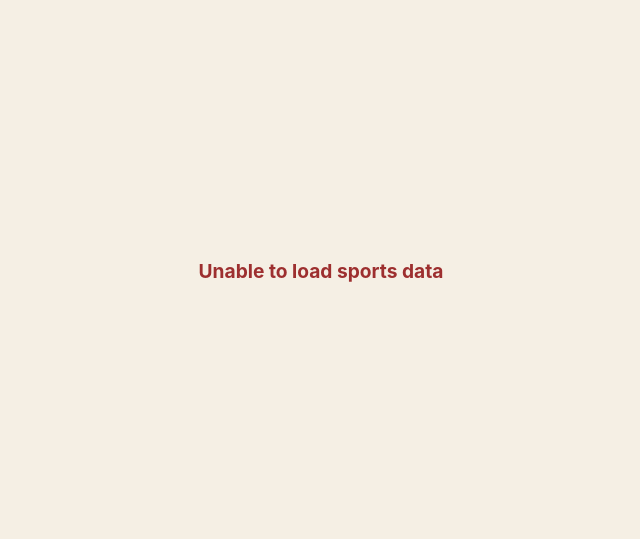
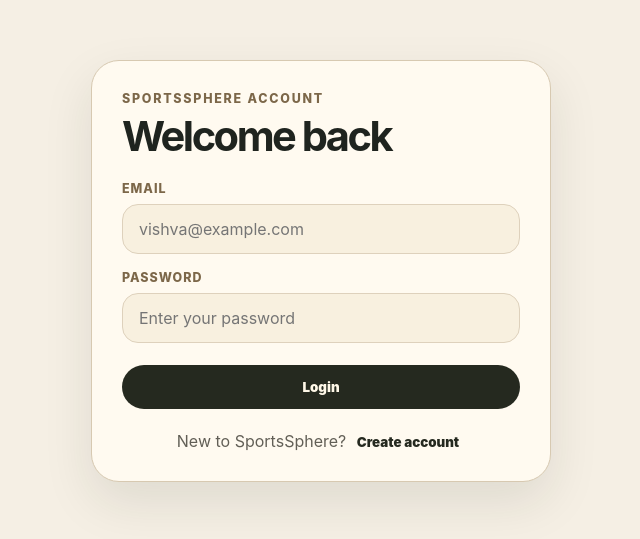
Before and after one commit to ViMo018/SportsSphere, a React (Vite) app in the folder client/: page /login in a window 1280 px wide. Before the commit this address led to /. Shown: the part 129-668 px from the top of the page, without its empty margins (319-959 px from the left). Built offline with nearby package versions, Linux system fonts and the light colour scheme; no server answers.

Commit message:
feat: add frontend auth pages

```diff
--- a/client/src/App.css
+++ b/client/src/App.css
@@ -334,3 +334,88 @@
     max-width: none;
   }
 }
+.auth-page {
+  min-height: 100vh;
+  display: grid;
+  place-items: center;
+  padding: 32px 16px;
+}
+
+.auth-card {
+  width: min(460px, 100%);
+  border: 1px solid #d7c9b1;
+  border-radius: 28px;
+  background: #fffaf0;
+  padding: 30px;
+  box-shadow: 0 20px 50px rgba(31, 36, 31, 0.1);
+}
+
+.auth-card h1 {
+  margin: 0 0 24px;
+  font-size: 2.6rem;
+  line-height: 1;
+  letter-spacing: -0.06em;
+}
+
+.auth-form {
+  display: grid;
+  gap: 16px;
+}
+
+.auth-form label {
+  display: grid;
+  gap: 8px;
+}
+
+.auth-form span {
+  font-size: 0.78rem;
+  font-weight: 800;
+  color: #7c6749;
+  text-transform: uppercase;
+  letter-spacing: 0.08em;
+}
+
+.auth-form input {
+  width: 100%;
+  border: 1px solid #ded1bc;
+  border-radius: 16px;
+  background: #f8f0df;
+  padding: 14px 16px;
+  font: inherit;
+  outline: none;
+}
+
+.auth-form input:focus {
+  border-color: #25291f;
+  background: #fff9ec;
+}
+
+.auth-form button {
+  border: 0;
+  border-radius: 999px;
+  background: #25291f;
+  color: #fff8e8;
+  padding: 14px 18px;
+  font-weight: 900;
+  cursor: pointer;
+  margin-top: 6px;
+}
+
+.auth-form button:disabled {
+  background: #b8aa91;
+  cursor: not-allowed;
+}
+
+.auth-footer {
+  margin: 22px 0 0;
+  text-align: center;
+  color: #625f56;
+}
+
+.auth-footer button {
+  border: 0;
+  background: transparent;
+  color: #25291f;
+  font-weight: 900;
+  cursor: pointer;
+}
--- a/client/src/App.jsx
+++ b/client/src/App.jsx
@@ -1,14 +1,18 @@
 import { BrowserRouter, Navigate, Route, Routes } from "react-router-dom";
 import DashboardPage from "./pages/DashboardPage";
+import LoginPage from "./pages/LoginPage";
+import RegisterPage from "./pages/RegisterPage";
 import "./App.css";
 
 function App() {
   return (
     <BrowserRouter>
       <Routes>
-        <Route path="/" element={<DashboardPage />} />
+        <Route path="/" element={<Navigate to="/sports/cricket" replace />} />
         <Route path="/sports/:sportId" element={<DashboardPage />} />
-        <Route path="*" element={<Navigate to="/" replace />} />
+        <Route path="/login" element={<LoginPage />} />
+        <Route path="/register" element={<RegisterPage />} />
+        <Route path="*" element={<Navigate to="/sports/cricket" replace />} />
       </Routes>
     </BrowserRouter>
   );
--- /dev/null
+++ b/client/src/components/AuthForm.jsx
@@ -0,0 +1,50 @@
+function AuthForm({
+  title,
+  buttonText,
+  fields,
+  formData,
+  onChange,
+  onSubmit,
+  loading,
+  footerText,
+  footerLinkText,
+  onFooterClick,
+}) {
+  return (
+    <main className="auth-page">
+      <section className="auth-card">
+        <p className="eyebrow">SportsSphere Account</p>
+        <h1>{title}</h1>
+
+        <form onSubmit={onSubmit} className="auth-form">
+          {fields.map((field) => (
+            <label key={field.name}>
+              <span>{field.label}</span>
+
+              <input
+                type={field.type}
+                name={field.name}
+                value={formData[field.name]}
+                onChange={onChange}
+                placeholder={field.placeholder}
+              />
+            </label>
+          ))}
+
+          <button type="submit" disabled={loading}>
+            {loading ? "Please wait..." : buttonText}
+          </button>
+        </form>
+
+        <p className="auth-footer">
+          {footerText}{" "}
+          <button type="button" onClick={onFooterClick}>
+            {footerLinkText}
+          </button>
+        </p>
+      </section>
+    </main>
+  );
+}
+
+export default AuthForm;
--- /dev/null
+++ b/client/src/pages/LoginPage.jsx
@@ -0,0 +1,93 @@
+import { useState } from "react";
+import { useNavigate } from "react-router-dom";
+import api from "../services/api";
+import AuthForm from "../components/AuthForm";
+import Toast from "../components/Toast";
+
+function LoginPage() {
+  const navigate = useNavigate();
+
+  const [formData, setFormData] = useState({
+    email: "",
+    password: "",
+  });
+
+  const [loading, setLoading] = useState(false);
+  const [toast, setToast] = useState(null);
+
+  const fields = [
+    {
+      name: "email",
+      label: "Email",
+      type: "email",
+      placeholder: "vishva@example.com",
+    },
+    {
+      name: "password",
+      label: "Password",
+      type: "password",
+      placeholder: "Enter your password",
+    },
+  ];
+
+  function handleChange(event) {
+    const { name, value } = event.target;
+
+    setFormData((prevData) => {
+      return {
+        ...prevData,
+        [name]: value,
+      };
+    });
+  }
+
+  async function handleSubmit(event) {
+    event.preventDefault();
+
+    try {
+      setLoading(true);
+
+      const res = await api.post("/api/auth/login", formData);
+
+      localStorage.setItem("sportssphere_token", res.data.token);
+      localStorage.setItem("sportssphere_user", JSON.stringify(res.data.data));
+
+      setToast({
+        type: "success",
+        message: res.data.message || "Login successful",
+      });
+
+      setTimeout(() => {
+        navigate("/sports/cricket");
+      }, 700);
+    } catch (err) {
+      setToast({
+        type: "error",
+        message: err.response?.data?.message || "Login failed",
+      });
+    } finally {
+      setLoading(false);
+    }
+  }
+
+  return (
+    <>
+      <Toast toast={toast} onClose={() => setToast(null)} />
+
+      <AuthForm
+        title="Welcome back"
+        buttonText="Login"
+        fields={fields}
+        formData={formData}
+        onChange={handleChange}
+        onSubmit={handleSubmit}
+        loading={loading}
+        footerText="New to SportsSphere?"
+        footerLinkText="Create account"
+        onFooterClick={() => navigate("/register")}
+      />
+    </>
+  );
+}
+
+export default LoginPage;
--- /dev/null
+++ b/client/src/pages/RegisterPage.jsx
@@ -0,0 +1,100 @@
+import { useState } from "react";
+import { useNavigate } from "react-router-dom";
+import api from "../services/api";
+import AuthForm from "../components/AuthForm";
+import Toast from "../components/Toast";
+
+function RegisterPage() {
+  const navigate = useNavigate();
+
+  const [formData, setFormData] = useState({
+    name: "",
+    email: "",
+    password: "",
+  });
+
+  const [loading, setLoading] = useState(false);
+  const [toast, setToast] = useState(null);
+
+  const fields = [
+    {
+      name: "name",
+      label: "Name",
+      type: "text",
+      placeholder: "Vishva",
+    },
+    {
+      name: "email",
+      label: "Email",
+      type: "email",
+      placeholder: "vishva@example.com",
+    },
+    {
+      name: "password",
+      label: "Password",
+      type: "password",
+      placeholder: "At least 6 characters",
+    },
+  ];
+
+  function handleChange(event) {
+    const { name, value } = event.target;
+
+    setFormData((prevData) => {
+      return {
+        ...prevData,
+        [name]: value,
+      };
+    });
+  }
+
+  async function handleSubmit(event) {
+    event.preventDefault();
+
+    try {
+      setLoading(true);
+
+      const res = await api.post("/api/auth/register", formData);
+
+      localStorage.setItem("sportssphere_token", res.data.token);
+      localStorage.setItem("sportssphere_user", JSON.stringify(res.data.data));
+
+      setToast({
+        type: "success",
+        message: res.data.message || "Registration successful",
+      });
+
+      setTimeout(() => {
+        navigate("/sports/cricket");
+      }, 700);
+    } catch (err) {
+      setToast({
+        type: "error",
+        message: err.response?.data?.message || "Registration failed",
+      });
+    } finally {
+      setLoading(false);
+    }
+  }
+
+  return (
+    <>
+      <Toast toast={toast} onClose={() => setToast(null)} />
+
+      <AuthForm
+        title="Create your account"
+        buttonText="Register"
+        fields={fields}
+        formData={formData}
+        onChange={handleChange}
+        onSubmit={handleSubmit}
+        loading={loading}
+        footerText="Already have an account?"
+        footerLinkText="Login"
+        onFooterClick={() => navigate("/login")}
+      />
+    </>
+  );
+}
+
+export default RegisterPage;
```
